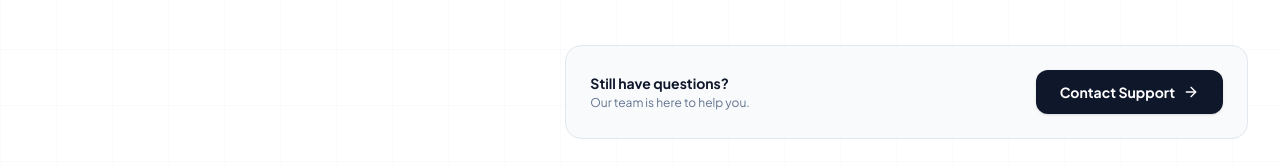
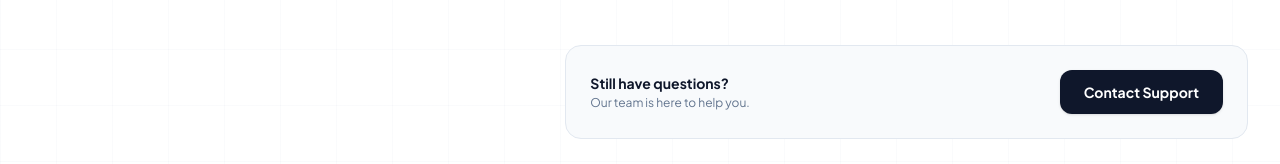
Before and after one commit to mwaqarkt/aqarqore-landing-page, a React (Vite) app: page / in a window 1280 px wide. Shown: the part 11770-11934 px from the top of the page. Built offline with nearby package versions, Linux system fonts and the light colour scheme.

Commit message:
fix: remove arrow icon from Contact Support button in FAQ section

```diff
--- a/src/App.jsx
+++ b/src/App.jsx
@@ -3514,10 +3514,9 @@ export default function App() {
 
                 <a
                   href={DEMO_CTA_URL}
-                  className="px-6 py-3 rounded-xl bg-slate-900 hover:bg-slate-800 text-white font-bold text-xs sm:text-sm shadow-sm hover:shadow-md transition-all transform hover:-translate-y-0.5 flex items-center gap-2 cursor-pointer shrink-0"
+                  className="px-6 py-3 rounded-xl bg-slate-900 hover:bg-slate-800 text-white font-bold text-xs sm:text-sm shadow-sm hover:shadow-md transition-all transform hover:-translate-y-0.5 flex items-center justify-center cursor-pointer shrink-0"
                 >
                   <span>{isRtl ? 'تواصل مع الدعم' : 'Contact Support'}</span>
-                  <ArrowRight className={`w-4 h-4 ${isRtl ? 'rotate-180' : ''}`} />
                 </a>
               </div>
 
```
